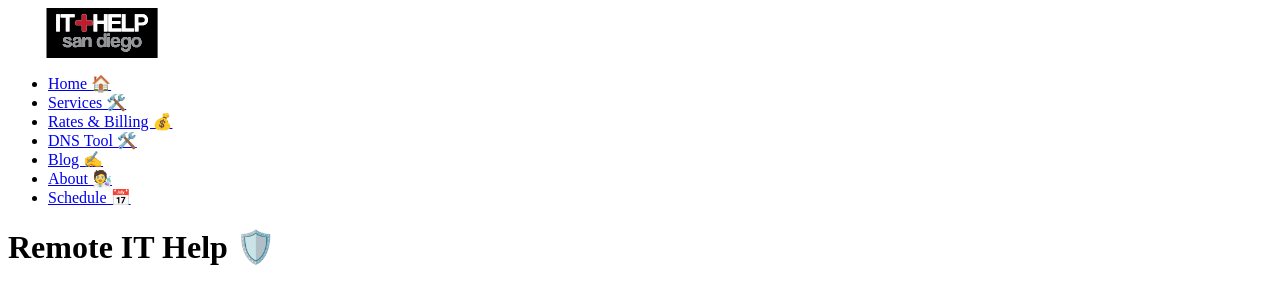
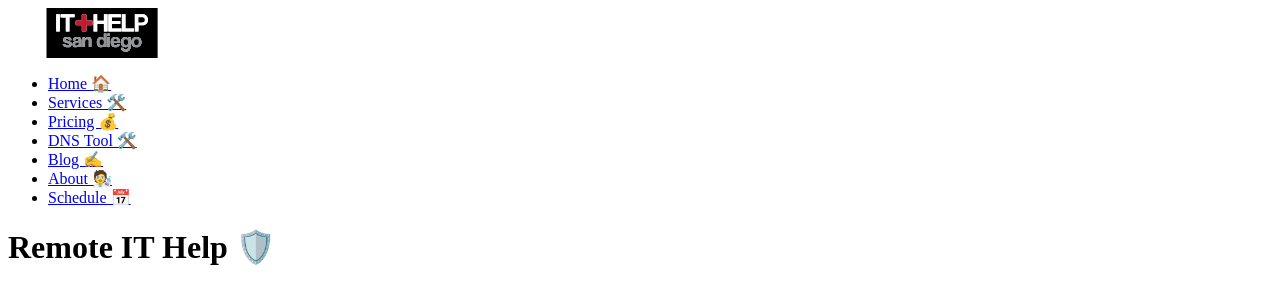
Before and after one commit to careyjames/remote-it-help-site, a Jekyll site: the page built from index.md, in a window 1280 px wide. Shown: the top 288 px of the page. Built offline with Jekyll 4.4.1, drawn with Linux system fonts in a browser that asks for light colours.

Commit message:
Update default.html

```diff
--- a/_layouts/default.html
+++ b/_layouts/default.html
@@ -78,7 +78,7 @@
         <ul>
           <li><a href="{{ '/' | relative_url }}">Home 🏠</a></li>
           <li><a href="{{ '/services.html' | relative_url }}">Services 🛠️</a></li>
-          <li><a href="{{ '/billing.html' | relative_url }}">Rates & Billing 💰</a></li>
+          <li><a href="{{ '/billing.html' | relative_url }}">Pricing 💰</a></li>
           <li><a href="{{ '/dns-tool.html' | relative_url }}">DNS Tool 🛠️</a></li>
           <li><a href="{{ '/blog.html' | relative_url }}">Blog ✍️</a></li>
           <li><a href="{{ '/about.html' | relative_url }}">About 🧑‍🔬</a></li>
```
